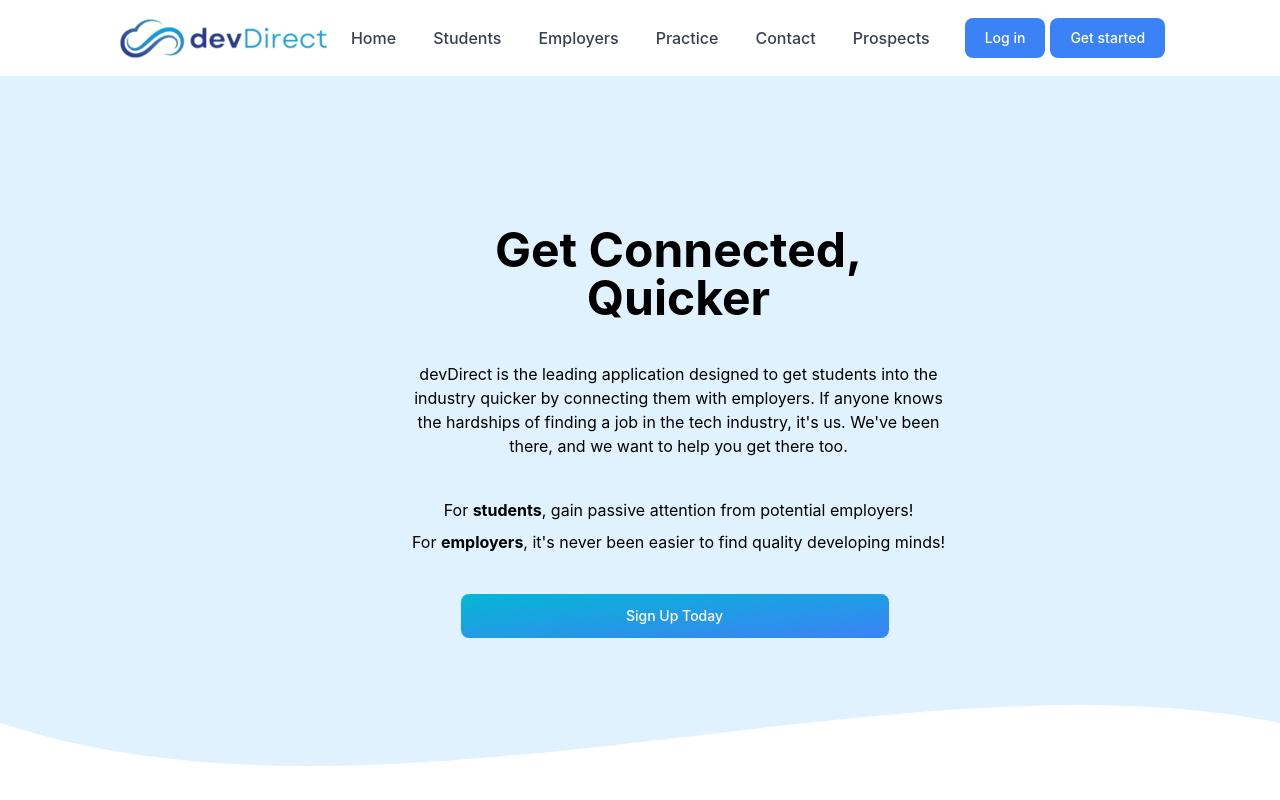
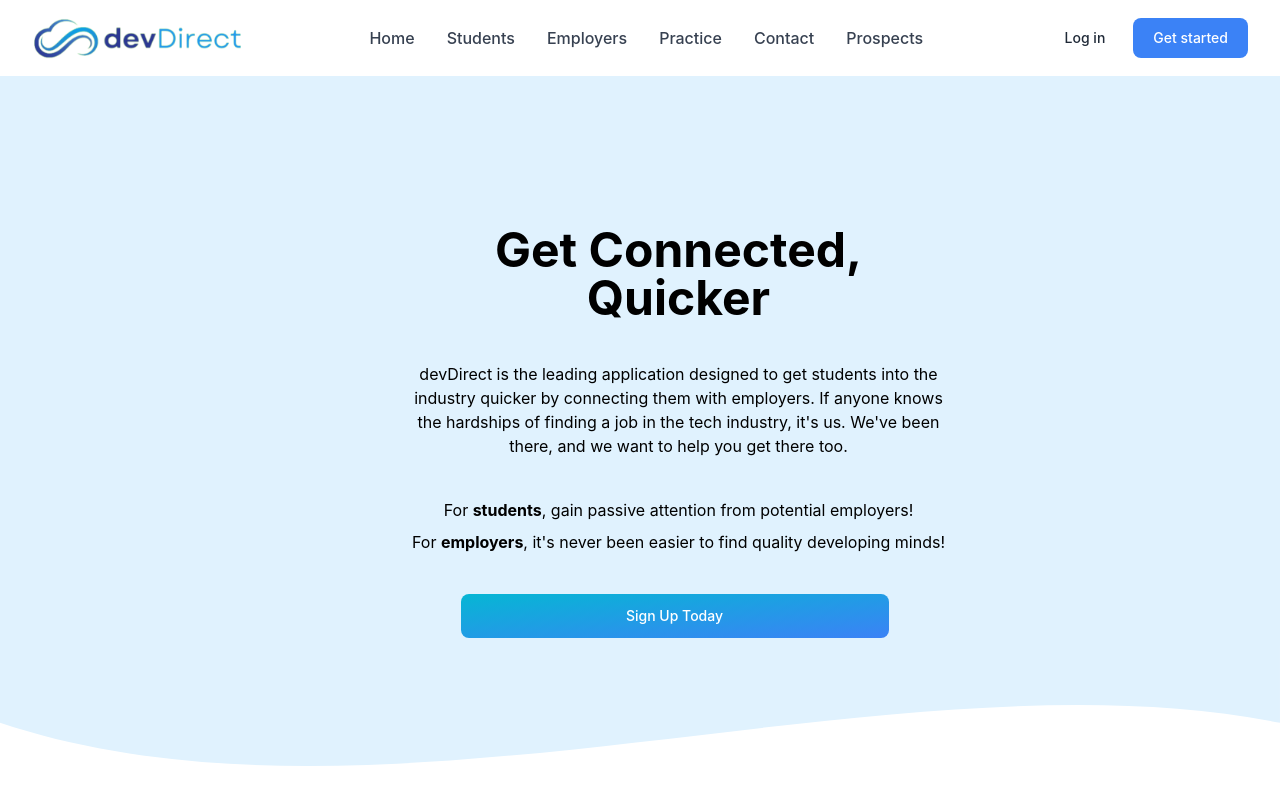
Before and after one commit to Animeet/DevDirect, a React (Create React App) app in the folder client/: page / in a window 1280 px wide. Shown: the top 800 px of the page. Built offline with nearby package versions, Linux system fonts and the light colour scheme; no server answers.

Commit message:
navbar change

```diff
--- a/client/src/components/Header.js
+++ b/client/src/components/Header.js
@@ -25,15 +25,16 @@ function Header({ user }) {
   return (
     <header>
       <nav class="bg-white border-gray-200 px-4 lg:px-6 py-2.5">
-        <div class="flex flex-wrap justify-between items-center mx-auto max-w-screen-xl" id="nav-div">
-          <a id='logo' href="/" class="flex items-center">
-            <img src={logo} class="mr-3 h-14" alt="devDirect Logo" />
+        <div
+          class="flex flex-wrap justify-between items-center mx-auto max-w-screen-xl"
+        >
+          <a href="/" class="flex items-center">
+            <img src={logo} class="h-14" alt="devDirect Logo" />
           </a>
           <div class="flex justify-end items-center lg:order-2" id="btn-div">
             <a
-              id="loginBtn"
               href="/login"
-              class="text-white bg-blue-500 hover:bg-primary-800 focus:ring-4 focus:ring-primary-300 font-medium rounded-lg text-sm px-4 lg:px-5 py-2 lg:py-2.5 mr-2 focus:outline-none"
+              class="text-gray-800 hover:bg-gray-50 focus:ring-4 focus:ring-gray-300 font-medium rounded-lg text-sm px-4 lg:px-5 py-2 lg:py-2.5 mr-2 focus:outline-none"
             >
               {user ? "Profile" : "Log in"}
             </a>
@@ -48,7 +49,8 @@ function Header({ user }) {
             ) : (
               <a
                 href="/register"
-                class="text-white bg-blue-500 hover:bg-primary-800 focus:ring-4 focus:ring-primary-300 font-medium rounded-lg text-sm px-4 lg:px-5 py-2 lg:py-2.5 mr-2 focus:outline-none" id="get-started"
+                class="text-white bg-blue-500 hover:bg-primary-800 focus:ring-4 focus:ring-primary-300 font-medium rounded-lg text-sm px-4 lg:px-5 py-2 lg:py-2.5 mr-2 focus:outline-none"
+                id="get-started"
               >
                 Get started
               </a>
@@ -121,7 +123,6 @@ function Header({ user }) {
                 }}
               >
                 <a
-                id="prospectBtn"
                   href="/prospect"
                   class="block py-2 pr-4 pl-3 text-gray-700 border-b border-gray-100 hover:bg-gray-50 lg:hover:bg-transparent lg:border-0 lg:hover:text-primary-700 lg:p-0"
                 >
```
